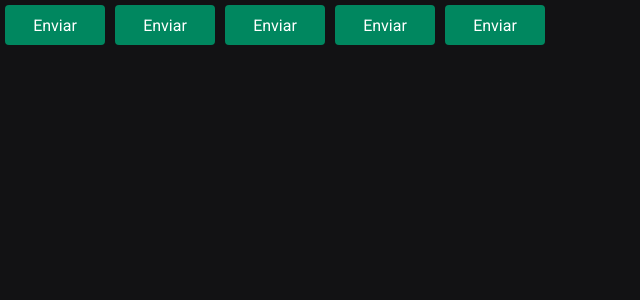
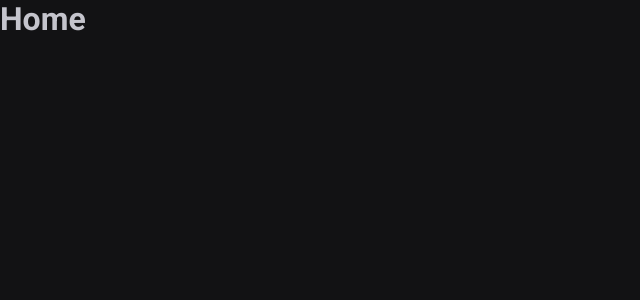
Before and after one commit to JGabriel12/IgniteTimer, a React (Vite) app: page / in a window 1280 px wide. Shown: the top 300 px of the page, without its empty margins (0-640 px from the left). Built offline with nearby package versions, Linux system fonts and the light colour scheme.

Commit message:
Feat: Routers

```diff
--- a/package.json
+++ b/package.json
@@ -12,6 +12,7 @@
   "dependencies": {
     "react": "^18.2.0",
     "react-dom": "^18.2.0",
+    "react-router-dom": "^6.14.0",
     "styled-components": "^6.0.0-rc.3"
   },
   "devDependencies": {
--- a/src/App.tsx
+++ b/src/App.tsx
@@ -1,17 +1,15 @@
 import { ThemeProvider } from "styled-components";
-import { Button } from "./components/Button";
-
+import { BrowserRouter} from "react-router-dom"
 import { defaultTheme } from "./styles/themes/default";
 import { GlobalStyle } from "./styles/global";
+import { Router } from "./Router";
 
 export function App() {
   return (
     <ThemeProvider theme={defaultTheme}>
-      <Button variant="primary"/>
-      <Button variant="secondary"/>
-      <Button variant="success"/>
-      <Button variant="danger"/>
-      <Button/>
+      <BrowserRouter>
+        <Router />
+      </BrowserRouter>
 
       <GlobalStyle/>
     </ThemeProvider>
--- /dev/null
+++ b/src/Router.tsx
@@ -0,0 +1,12 @@
+import { Routes, Route } from 'react-router-dom'
+import { Home } from './pages/Home'
+import { History } from './pages/History'
+
+export function Router() {
+  return (
+    <Routes>
+      <Route path='/' element={<Home />}/>
+      <Route path='/history' element={<History />}/>
+    </Routes>
+  )
+}
--- a/src/components/Button.style.ts
+++ /dev/null
@@ -1,32 +0,0 @@
-import styled, {css} from 'styled-components'
-
-export type propsVariantColors = 'primary' | 'secondary' | 'danger' | 'success'
-
-
-interface ButtonStyledProps {
-  variant: propsVariantColors
-}
-
-const buttonVariants = {
-  primary: 'purple',
-  secondary: 'orange',
-  danger: 'red',
-  success: 'green'
-}
-
-export const ButtonStyled = styled.button<ButtonStyledProps>`
-  width: 100px;
-  height: 40px;
-  margin: 5px;
-  border-radius: 4px;
-  border: 0;
-
-  color: ${props => props.theme.white};
-  background-color: ${props => props.theme['green-500']}
-
-  /* ${props => {
-    console.log(props)
-    return css`
-    background-color: ${buttonVariants[props.variant]}`
-  }} */
-`
--- a/src/components/Button.tsx
+++ /dev/null
@@ -1,13 +0,0 @@
-import { ButtonStyled, propsVariantColors } from "./Button.style"
-
-interface ButtonProps {
-  variant?: propsVariantColors
-}
-
-export function Button({variant = 'primary'}: ButtonProps){
-  return (
-    <>
-      <ButtonStyled variant={variant}>Enviar</ButtonStyled>
-    </>
-  )
-}
--- /dev/null
+++ b/src/pages/History.tsx
@@ -0,0 +1,3 @@
+export function History() {
+  return <h1>History</h1>
+}
--- /dev/null
+++ b/src/pages/Home.tsx
@@ -0,0 +1,3 @@
+export function Home() {
+  return <h1>Home</h1>
+}
```
Also changed, not shown: 1 other file (tests, documents, lock files or other folders).
